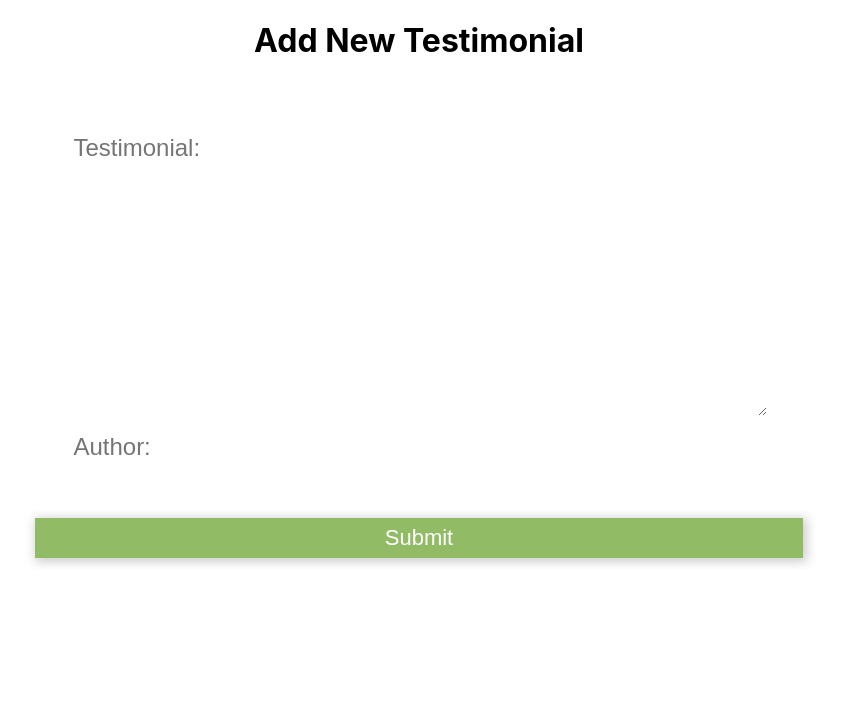
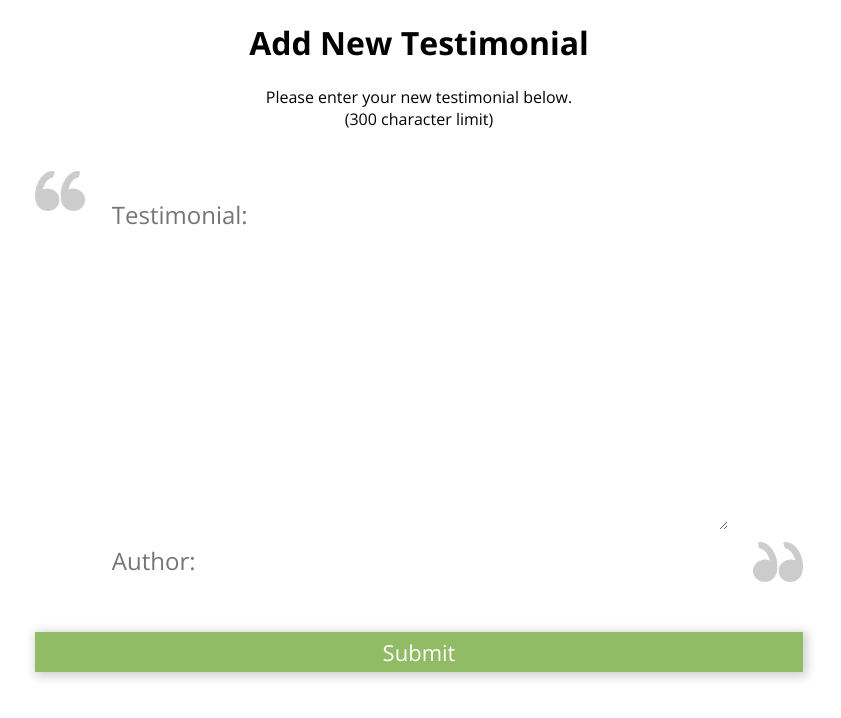
Before and after one commit to chrisratsimba123/new-alternatives-app, a React (Create React App) app in the folder client/: page /create-testimonial in a window 1280 px wide. Shown: the top 718 px of the page, without its empty margins (221-1062 px from the left). Built offline with nearby package versions, Linux system fonts and the light colour scheme.

Commit message:
redirect delay complete, styling updated, Thank you pop up complete

```diff
--- a/client/src/Components/TestimonialsCarousel/TestimonialsCarousel.css
+++ b/client/src/Components/TestimonialsCarousel/TestimonialsCarousel.css
@@ -4,6 +4,7 @@
   margin-top: 100px;
   display: flex;
   justify-content: center;
+  font-family: "Open Sans", sans-serif;
 }
 .quote {
   position: absolute;
@@ -26,6 +27,19 @@
   width: 400px;
 }
 
+/* .carousel__dot {
+  height: 20px;
+  width: 20px;
+  border: none;
+  border-radius: 50%;
+  outline: none;
+  background-color: blue;
+}
+
+.carousel__dot--selected {
+  background-color: yellow;
+} */
+
 .testimonial-container {
   height: 200px;
   display: flex;
@@ -35,7 +49,9 @@
 
 .testimonial {
   font-size: 14px;
+  line-height: 1.2 !important;
   width: 295px;
+  overflow-wrap: break-word;
 }
 
 .testimonial-author {
--- a/client/src/Components/TestimonialsCarousel/TestimonialsCarousel.jsx
+++ b/client/src/Components/TestimonialsCarousel/TestimonialsCarousel.jsx
@@ -6,6 +6,7 @@ import {
   Slide,
   ButtonBack,
   ButtonNext,
+  // DotGroup,
 } from "pure-react-carousel";
 import "pure-react-carousel/dist/react-carousel.es.css";
 import "./TestimonialsCarousel.css";
@@ -13,8 +14,6 @@ import LeftQuote from "../../Assets/left-quote.png";
 import RightQuote from "../../Assets/right-quote.png";
 import LeftArrow from "../../Assets/left-arrow.png";
 import RightArrow from "../../Assets/right-arrow.png";
-
-// testing merge
 
 function Carousel(props) {
   const testimonials = props.content;
@@ -25,6 +24,7 @@ function Carousel(props) {
         naturalSlideWidth={400}
         naturalSlideHeight={200}
         totalSlides={testimonials.length}
+        infinite={true}
       >
         <ButtonBack className="btn back-btn">
           <img className="back-icon" src={LeftArrow} alt="left arrow" />
@@ -73,6 +73,7 @@ function Carousel(props) {
         <ButtonNext className="btn forward-btn">
           <img className="forward-icon" src={RightArrow} alt="right arrow" />
         </ButtonNext>
+        {/* <DotGroup className="dot" /> */}
       </CarouselProvider>
     </div>
   );
--- a/client/src/Screens/TestimonialCreate/TestimonialCreate.css
+++ b/client/src/Screens/TestimonialCreate/TestimonialCreate.css
@@ -1,4 +1,9 @@
+.complete-testimonial-create-screen {
+  font-family: "Open Sans", sans-serif;
+}
+
 .create-form {
+  position: relative;
   padding-top: 50px;
   display: flex;
   flex-direction: column;
@@ -7,6 +12,22 @@
   margin: 0 auto;
   justify-content: space-evenly;
   align-items: center;
+}
+
+.quote-create {
+  position: absolute;
+  width: 50px;
+  height: 40px;
+}
+
+.right-quote-create {
+  bottom: 190px;
+  right: 0px;
+}
+
+.left-quote-create {
+  top: 25px;
+  left: 0;
 }
 
 input:focus,
@@ -23,29 +44,27 @@ textarea {
   border-right-style: hidden;
   border-left-style: hidden;
   border-bottom-style: hidden;
-  width: 90%;
+  width: 80%;
 }
 
 textarea {
   font-size: 24px;
   font-family: Arial, Helvetica, sans-serif;
+  overflow-wrap: break-word !important;
+  font-family: "Open Sans", sans-serif;
 }
 
 .input-author {
   height: 60px;
   font-size: 24px;
   font-family: Arial, Helvetica, sans-serif;
-}
-
-.input-image-link {
-  font-size: 18px;
-  font-family: Arial, Helvetica, sans-serif;
+  font-family: "Open Sans", sans-serif;
 }
 
 .submit-button {
   width: 100%;
   font-size: 22px;
-  font-family: Arial, Helvetica, sans-serif;
+  font-family: "Open Sans", sans-serif;
   height: 40px;
   margin-top: 40px;
   margin-bottom: 100px;
@@ -55,3 +74,12 @@ textarea {
   box-shadow: 2px 2px 10px 2px #cecece;
   cursor: pointer;
 }
+
+/* =====  Thank you ======= */
+.submit-thankyou-container {
+  margin-top: 100px;
+}
+
+.submit-thankyou {
+  font-size: 64px;
+}
--- a/client/src/Screens/TestimonialCreate/TestimonialCreate.jsx
+++ b/client/src/Screens/TestimonialCreate/TestimonialCreate.jsx
@@ -1,10 +1,13 @@
 import React, { useState } from "react";
 import "./TestimonialCreate.css";
-import { Redirect } from "react-router-dom";
+import { useHistory } from "react-router-dom";
 import Layout from "../../Components/Shared/Layout/Layout";
 import { createTestimonial } from "../../Services/Testimonials";
+import LeftQuote from "../../Assets/left-quote.png";
+import RightQuote from "../../Assets/right-quote.png";
 
 const TestimonialCreate = () => {
+  const history = useHistory();
   const [testimonial, updateTestimonial] = useState({
     content: "",
     author: "",
@@ -23,23 +26,43 @@ const TestimonialCreate = () => {
     updateIsCreated({ created });
   };
 
-  // const delayedRedirect = () => {
-  //   return <Redirect to={"/our-stories"} />;
-  // };
+  const testingRedirect = () => {
+    history.push("/our-stories");
+  };
 
   if (isCreated) {
-    // setTimeout(delayedRedirect, 2000);
-    return <Redirect to={"/our-stories"} />;
+    setTimeout(testingRedirect, 3000);
+
+    return (
+      <div className="submit-thankyou-container">
+        <h1 className="submit-thankyou">Thank You!</h1>
+        <p className="submit-thankyou-text">
+          All new testimonials are reviewed and posted within 7 to 10 working
+          days.
+        </p>
+      </div>
+    );
   }
 
   return (
     <div className="complete-testimonial-create-screen">
       <h1>Add New Testimonial</h1>
+      <p>
+        Please enter your new testimonial below.
+        <br />
+        (300 character limit)
+      </p>
       <form className="create-form" onSubmit={handleSubmit}>
+        <img
+          src={LeftQuote}
+          alt="quote mark"
+          className="quote-create left-quote-create"
+        />
         <label htmlFor="content" />
         <textarea
           className="textarea-content"
           rows={10}
+          maxLength="300"
           placeholder="Testimonial:"
           value={testimonial.content}
           name="content"
@@ -51,6 +74,7 @@ const TestimonialCreate = () => {
           className="input-author"
           placeholder="Author:"
           value={testimonial.author}
+          maxLength="25"
           name="author"
           required
           onChange={handleChange}
@@ -58,6 +82,11 @@ const TestimonialCreate = () => {
         <button type="submit" className="submit-button">
           Submit
         </button>
+        <img
+          src={RightQuote}
+          alt="quote mark"
+          className="quote-create right-quote-create"
+        />
       </form>
     </div>
   );
```
